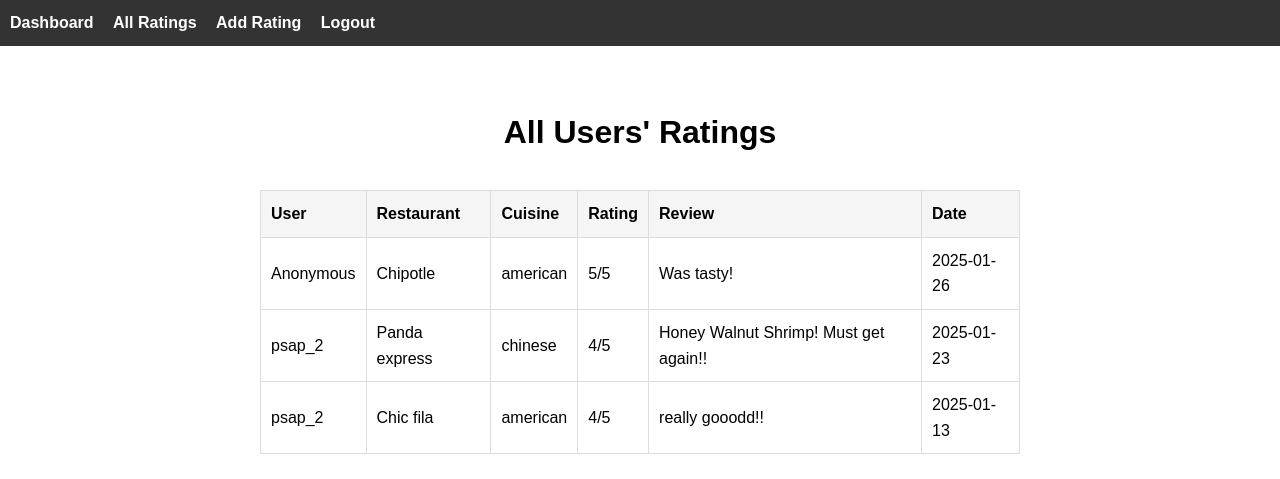
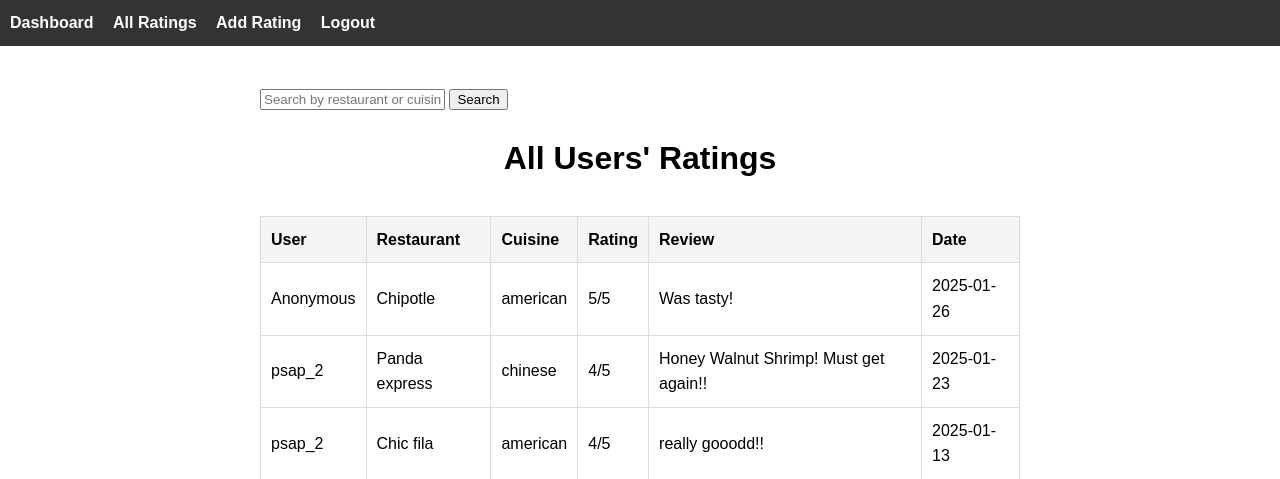
Before and after one commit to psap2/restaurant-rating-api, a Flask app: page /public_ratings in a window 1280 px wide. Shown: the top 479 px of the page. Run offline with Flask 3, Linux system fonts and the light colour scheme.

Commit message:
Edditing html for search query

```diff
--- a/templates/public_ratings.html
+++ b/templates/public_ratings.html
@@ -4,6 +4,13 @@
 
 {% block content %}
 <div class="content">
+  <div>
+    <form method="GET" action="{{ url_for('all_ratings') }}">
+        <input type="text" name="search" placeholder="Search by restaurant or cuisine" value="{{ request.args.get('search', '') }}">
+        <button type="submit">Search</button>
+    </form>
+  </div>
+
   <h1>All Users' Ratings</h1>
 
   <table>
```
Also changed, not shown: templates/dashboard.html (+7 -0 lines).
